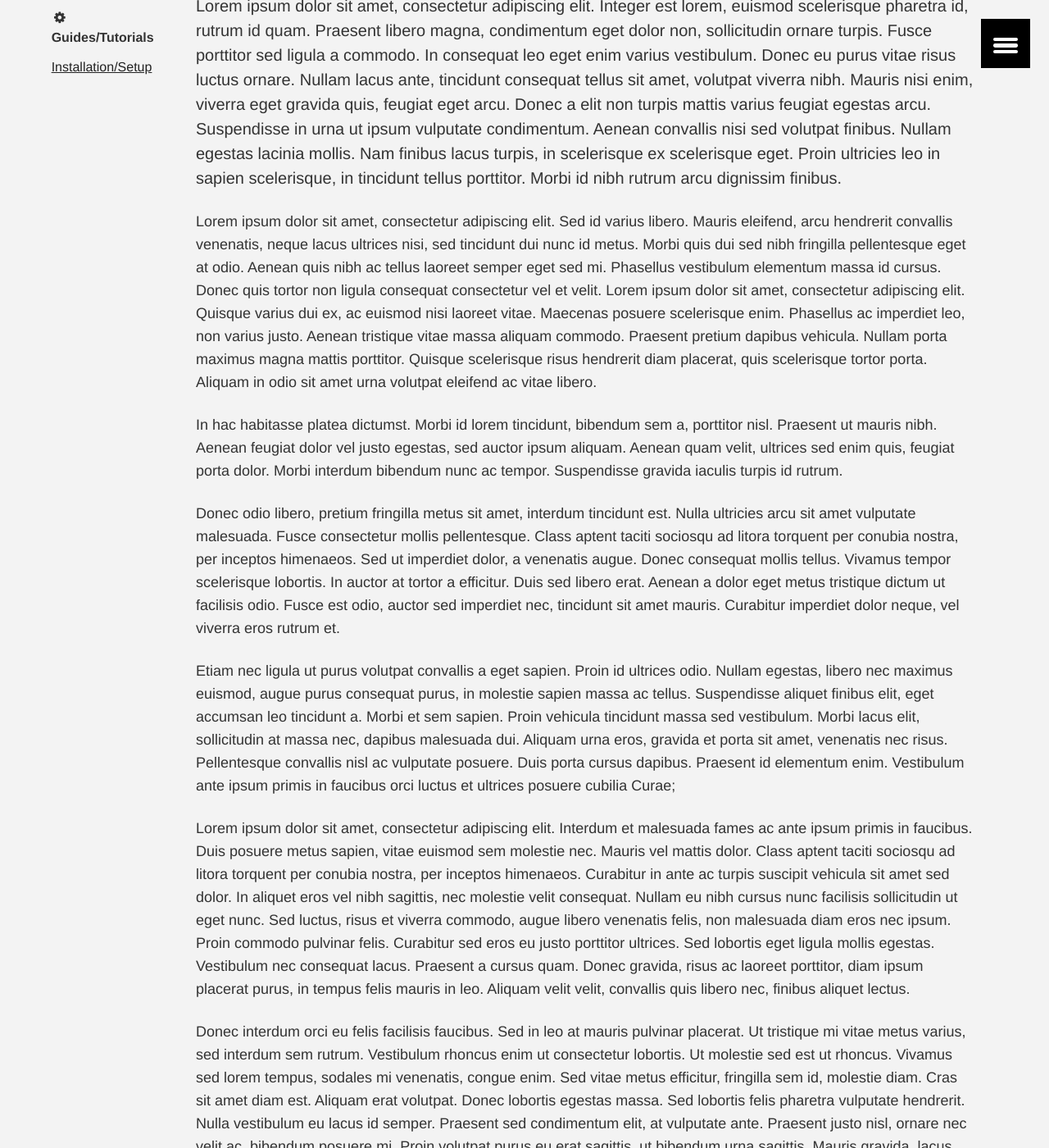
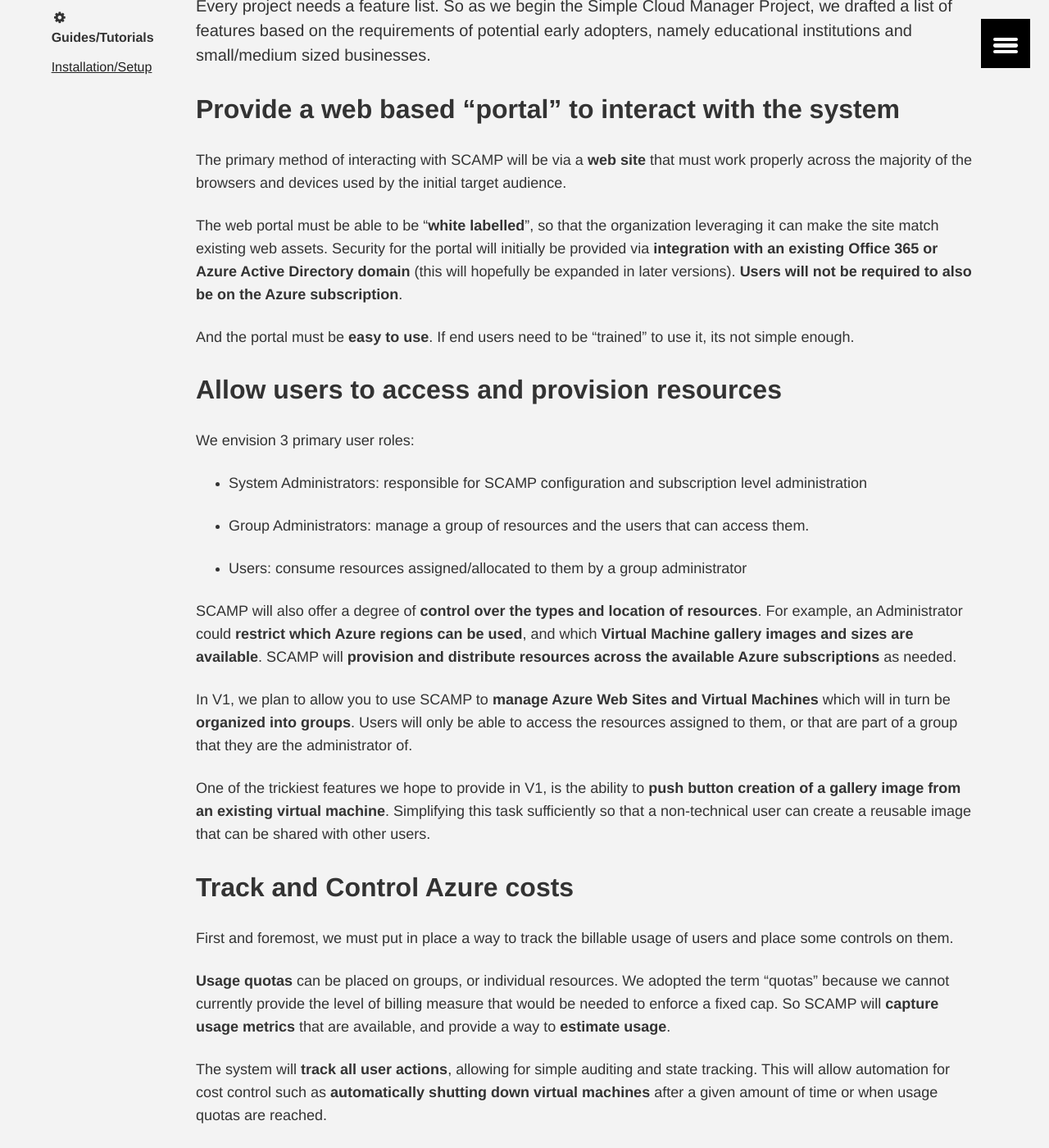
Before and after one commit to brentstineman/SimpleCloudManagerProject.github.io, a Jekyll site: the page built from docs/doc-features.md, in a window 1280 px wide and 1400 px high, scrolled down 239 px. Shown: the whole window at 82% size. Built offline with Jekyll 4.4.1, drawn with Linux system fonts in a browser that asks for light colours; some of the changed text lies outside the part shown.

Commit message:
Added initial Feature List

```diff
--- a/docs/doc-features.md
+++ b/docs/doc-features.md
@@ -6,16 +6,37 @@ title: "Features"
 collection: "docs"
 ---
 
-Lorem ipsum dolor sit amet, consectetur adipiscing elit. Integer est lorem, euismod scelerisque pharetra id, rutrum id quam. Praesent libero magna, condimentum eget dolor non, sollicitudin ornare turpis. Fusce porttitor sed ligula a commodo. In consequat leo eget enim varius vestibulum. Donec eu purus vitae risus luctus ornare. Nullam lacus ante, tincidunt consequat tellus sit amet, volutpat viverra nibh. Mauris nisi enim, viverra eget gravida quis, feugiat eget arcu. Donec a elit non turpis mattis varius feugiat egestas arcu. Suspendisse in urna ut ipsum vulputate condimentum. Aenean convallis nisi sed volutpat finibus. Nullam egestas lacinia mollis. Nam finibus lacus turpis, in scelerisque ex scelerisque eget. Proin ultricies leo in sapien scelerisque, in tincidunt tellus porttitor. Morbi id nibh rutrum arcu dignissim finibus.
+Every project needs a feature list. So as we begin the Simple Cloud Manager Project, we drafted a list of features based on the requirements of potential early adopters, namely educational institutions and small/medium sized businesses.
 
-Lorem ipsum dolor sit amet, consectetur adipiscing elit. Sed id varius libero. Mauris eleifend, arcu hendrerit convallis venenatis, neque lacus ultrices nisi, sed tincidunt dui nunc id metus. Morbi quis dui sed nibh fringilla pellentesque eget at odio. Aenean quis nibh ac tellus laoreet semper eget sed mi. Phasellus vestibulum elementum massa id cursus. Donec quis tortor non ligula consequat consectetur vel et velit. Lorem ipsum dolor sit amet, consectetur adipiscing elit. Quisque varius dui ex, ac euismod nisi laoreet vitae. Maecenas posuere scelerisque enim. Phasellus ac imperdiet leo, non varius justo. Aenean tristique vitae massa aliquam commodo. Praesent pretium dapibus vehicula. Nullam porta maximus magna mattis porttitor. Quisque scelerisque risus hendrerit diam placerat, quis scelerisque tortor porta. Aliquam in odio sit amet urna volutpat eleifend ac vitae libero.
+## Provide a web based "portal" to interact with the system
+The primary method of interacting with SCAMP will be via a **web site** that must work properly across the majority of the browsers and devices used by the initial target audience.
 
-In hac habitasse platea dictumst. Morbi id lorem tincidunt, bibendum sem a, porttitor nisl. Praesent ut mauris nibh. Aenean feugiat dolor vel justo egestas, sed auctor ipsum aliquam. Aenean quam velit, ultrices sed enim quis, feugiat porta dolor. Morbi interdum bibendum nunc ac tempor. Suspendisse gravida iaculis turpis id rutrum.
+The web portal must be able to be "**white labelled**", so that the organization leveraging it can make the site match existing web assets.  Security for the portal will initially be provided via **integration with an existing Office 365 or Azure Active Directory domain** (this will hopefully be expanded in later versions). **Users will not be required to also be on the Azure subscription**.
 
-Donec odio libero, pretium fringilla metus sit amet, interdum tincidunt est. Nulla ultricies arcu sit amet vulputate malesuada. Fusce consectetur mollis pellentesque. Class aptent taciti sociosqu ad litora torquent per conubia nostra, per inceptos himenaeos. Sed ut imperdiet dolor, a venenatis augue. Donec consequat mollis tellus. Vivamus tempor scelerisque lobortis. In auctor at tortor a efficitur. Duis sed libero erat. Aenean a dolor eget metus tristique dictum ut facilisis odio. Fusce est odio, auctor sed imperdiet nec, tincidunt sit amet mauris. Curabitur imperdiet dolor neque, vel viverra eros rutrum et.
+And the portal must be **easy to use**. If end users need to be "trained" to use it, its not simple enough.
 
-Etiam nec ligula ut purus volutpat convallis a eget sapien. Proin id ultrices odio. Nullam egestas, libero nec maximus euismod, augue purus consequat purus, in molestie sapien massa ac tellus. Suspendisse aliquet finibus elit, eget accumsan leo tincidunt a. Morbi et sem sapien. Proin vehicula tincidunt massa sed vestibulum. Morbi lacus elit, sollicitudin at massa nec, dapibus malesuada dui. Aliquam urna eros, gravida et porta sit amet, venenatis nec risus. Pellentesque convallis nisl ac vulputate posuere. Duis porta cursus dapibus. Praesent id elementum enim. Vestibulum ante ipsum primis in faucibus orci luctus et ultrices posuere cubilia Curae;
+## Allow users to access and provision resources
+We envision 3 primary user roles:
 
-Lorem ipsum dolor sit amet, consectetur adipiscing elit. Interdum et malesuada fames ac ante ipsum primis in faucibus. Duis posuere metus sapien, vitae euismod sem molestie nec. Mauris vel mattis dolor. Class aptent taciti sociosqu ad litora torquent per conubia nostra, per inceptos himenaeos. Curabitur in ante ac turpis suscipit vehicula sit amet sed dolor. In aliquet eros vel nibh sagittis, nec molestie velit consequat. Nullam eu nibh cursus nunc facilisis sollicitudin ut eget nunc. Sed luctus, risus et viverra commodo, augue libero venenatis felis, non malesuada diam eros nec ipsum. Proin commodo pulvinar felis. Curabitur sed eros eu justo porttitor ultrices. Sed lobortis eget ligula mollis egestas. Vestibulum nec consequat lacus. Praesent a cursus quam. Donec gravida, risus ac laoreet porttitor, diam ipsum placerat purus, in tempus felis mauris in leo. Aliquam velit velit, convallis quis libero nec, finibus aliquet lectus.
+- System Administrators: responsible for SCAMP configuration and subscription level administration
 
-Donec interdum orci eu felis facilisis faucibus. Sed in leo at mauris pulvinar placerat. Ut tristique mi vitae metus varius, sed interdum sem rutrum. Vestibulum rhoncus enim ut consectetur lobortis. Ut molestie sed est ut rhoncus. Vivamus sed lorem tempus, sodales mi venenatis, congue enim. Sed vitae metus efficitur, fringilla sem id, molestie diam. Cras sit amet diam est. Aliquam erat volutpat. Donec lobortis egestas massa. Sed lobortis felis pharetra vulputate hendrerit. Nulla vestibulum eu lacus id semper. Praesent sed condimentum elit, at vulputate ante. Praesent justo nisl, ornare nec velit ac, bibendum posuere mi. Proin volutpat purus eu erat sagittis, ut bibendum urna sagittis. Mauris gravida, lacus nec euismod ornare, mi augue fermentum lacus, sed pellentesque tellus nisl rhoncus leo.
+- Group Administrators: manage a group of resources and the users that can access them.
+
+- Users: consume resources assigned/allocated to them by a group administrator
+
+SCAMP will also offer a degree of **control over the types and location of resources**. For example, an Administrator could **restrict which Azure regions can be used**, and which **Virtual Machine gallery images and sizes are available**. SCAMP will **provision and distribute resources across the available Azure subscriptions** as needed.
+
+In V1, we plan to allow you to use SCAMP to **manage Azure Web Sites and Virtual Machines** which will in turn be **organized into groups**. Users will only be able to access the resources assigned to them, or that are part of a group that they are the administrator of.
+
+One of the trickiest features we hope to provide in V1, is the ability to **push button creation of a gallery image from an existing virtual machine**. Simplifying this task sufficiently so that a non-technical user can create a reusable image that can be shared with other users.
+
+## Track and Control Azure costs
+First and foremost, we must put in place a way to track the billable usage of users and place some controls on them.
+
+**Usage quotas** can be placed on groups, or individual resources. We adopted the term "quotas" because we cannot currently provide the level of billing measure that would be needed to enforce a fixed cap. So SCAMP will **capture usage metrics** that are available, and provide a way to **estimate usage**.
+
+The system will **track all user actions**, allowing for simple auditing and state tracking. This will allow automation for cost control such as **automatically shutting down virtual machines** after a given amount of time or when usage quotas are reached.
+
+In addition to setting quotas, the system will even allow for **setting of your own rates** and the **billing period** to be used and if that period is recurring or non-recurring.
+
+And by **tracking both current and historical usage**, SCAMP will allow you be able to **view and export usage details** to create reports.
```
